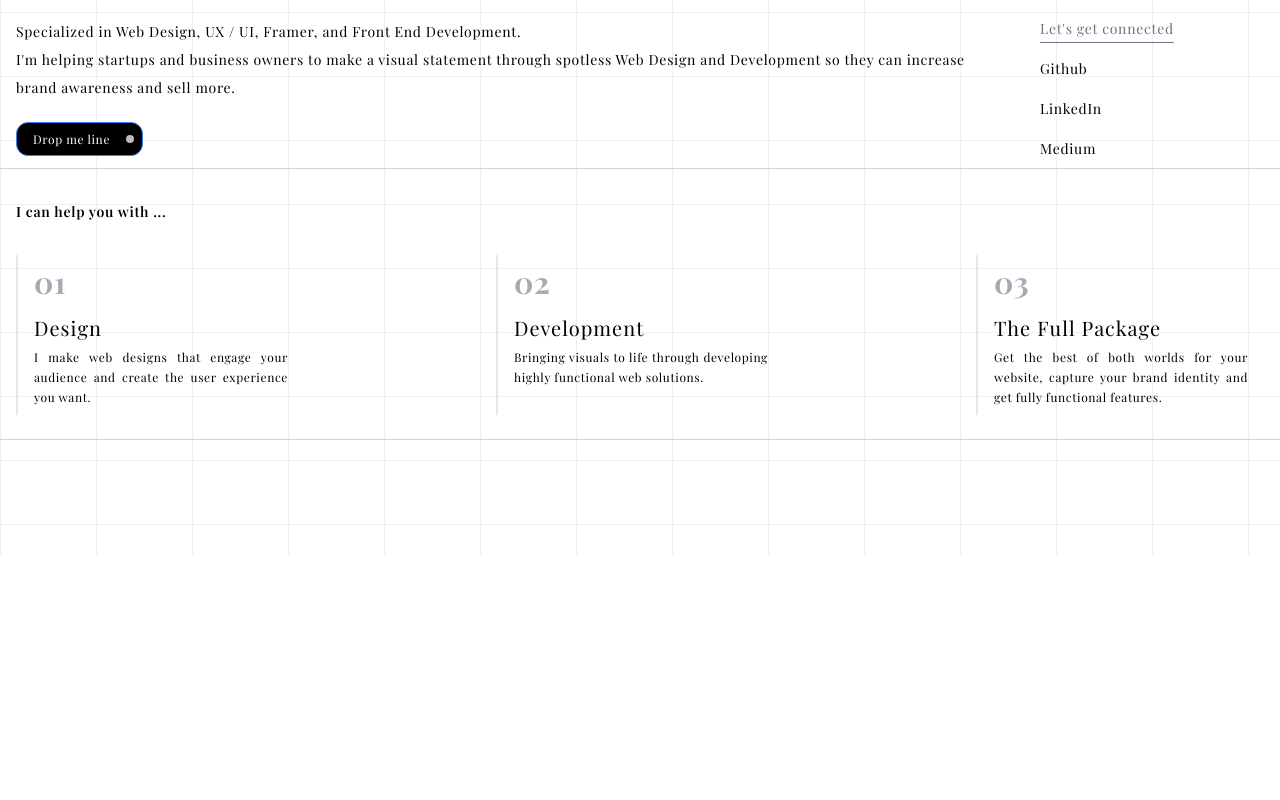
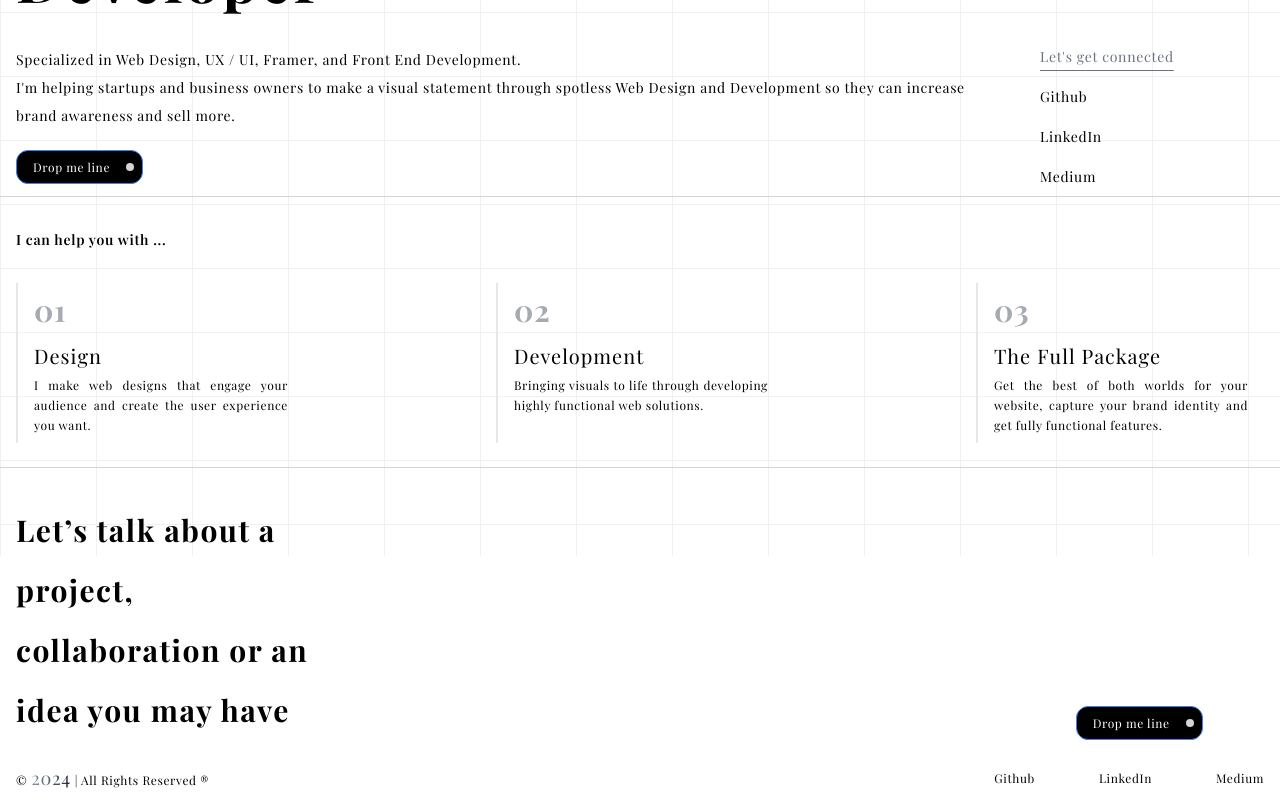
Before and after one commit to retrieval-rapid/portfolio, a Next.js app: page / in a window 1280 px wide. Shown: the part 244-1044 px from the top of the page. Before the commit the page ends 800 px from the top, so only its background shows below. Built offline with nearby package versions, Linux system fonts and the light colour scheme; a web font is replaced by a local one.

Commit message:
setup footers

```diff
--- a/src/app/page.tsx
+++ b/src/app/page.tsx
@@ -1,3 +1,4 @@
+import { Footer } from '@/components/footer';
 import { Hero } from '@/components/hero';
 import { Navbar } from '@/components/navbar';
 import { Skills } from '@/components/skills';
@@ -10,6 +11,7 @@ export default function Home() {
           <Navbar />
           <Hero />
           <Skills />
+          <Footer />
         </div>
       </div>
     </main>
--- /dev/null
+++ b/src/components/footer.tsx
@@ -0,0 +1,49 @@
+import { SOCIAL_LINKS } from '@/data/links';
+import { Text } from './ui/text';
+import Link from 'next/link';
+import { Button } from './ui/button';
+export function Footer() {
+  return (
+    <div className="px-4 py-2">
+      <div className="grid grid-cols-5 mb-6">
+        <div className="col-span-5 md:col-span-4">
+          <Text variant="h4" className="text-3xl tracking-wider leading-loose text-justify">
+            Let’s talk about a <br /> project, <br /> collaboration or an <br /> idea you may have
+          </Text>
+        </div>
+        <div className="col-span-5 md:col-span-1 flex">
+          <div className="self-end mx-auto">
+            <Button
+              variant="default"
+              className="relative !bg-black text-white rounded-3xl pr-8 mt-5"
+            >
+              <Text variant="body-esr" className="tracking-wider">
+                Drop me line
+              </Text>
+              <span className="animate-pulse bg-white rounded-full size-2 absolute right-2 top-1/2 -translate-y-1/2"></span>
+            </Button>
+          </div>
+        </div>
+      </div>
+      <div className="flex flex-wrap justify-between items-center">
+        <Text variant="body-esr" className="tracking-wider text-center">
+          &copy;
+          <span className="px-1 text-lg bg-gradient-to-r from-slate-400 to-gray-900 bg-clip-text text-transparent">
+            {new Date().getFullYear()}
+          </span>
+          | All Rights Reserved &reg;
+        </Text>
+
+        <div className="flex flex-wrap justify-between items-center gap-16">
+          {SOCIAL_LINKS.map((link, index) => (
+            <Link key={index} href={link.href}>
+              <Text variant="body-esr" className="tracking-wider">
+                {link.text}
+              </Text>
+            </Link>
+          ))}
+        </div>
+      </div>
+    </div>
+  );
+}
--- a/src/components/hero.tsx
+++ b/src/components/hero.tsx
@@ -6,7 +6,7 @@ import { SOCIAL_LINKS } from '@/data/links';
 export function Hero() {
   return (
     <div className="container flex flex-col gap-8 px-4 py-2 mb-6 border-b border-b-neutral-300">
-      <Text variant="h2">
+      <Text variant="h1" className='tracking-wider'>
         Full Stack <br /> Developer
       </Text>
       <div className="grid grid-cols-5 gap-8">
```
